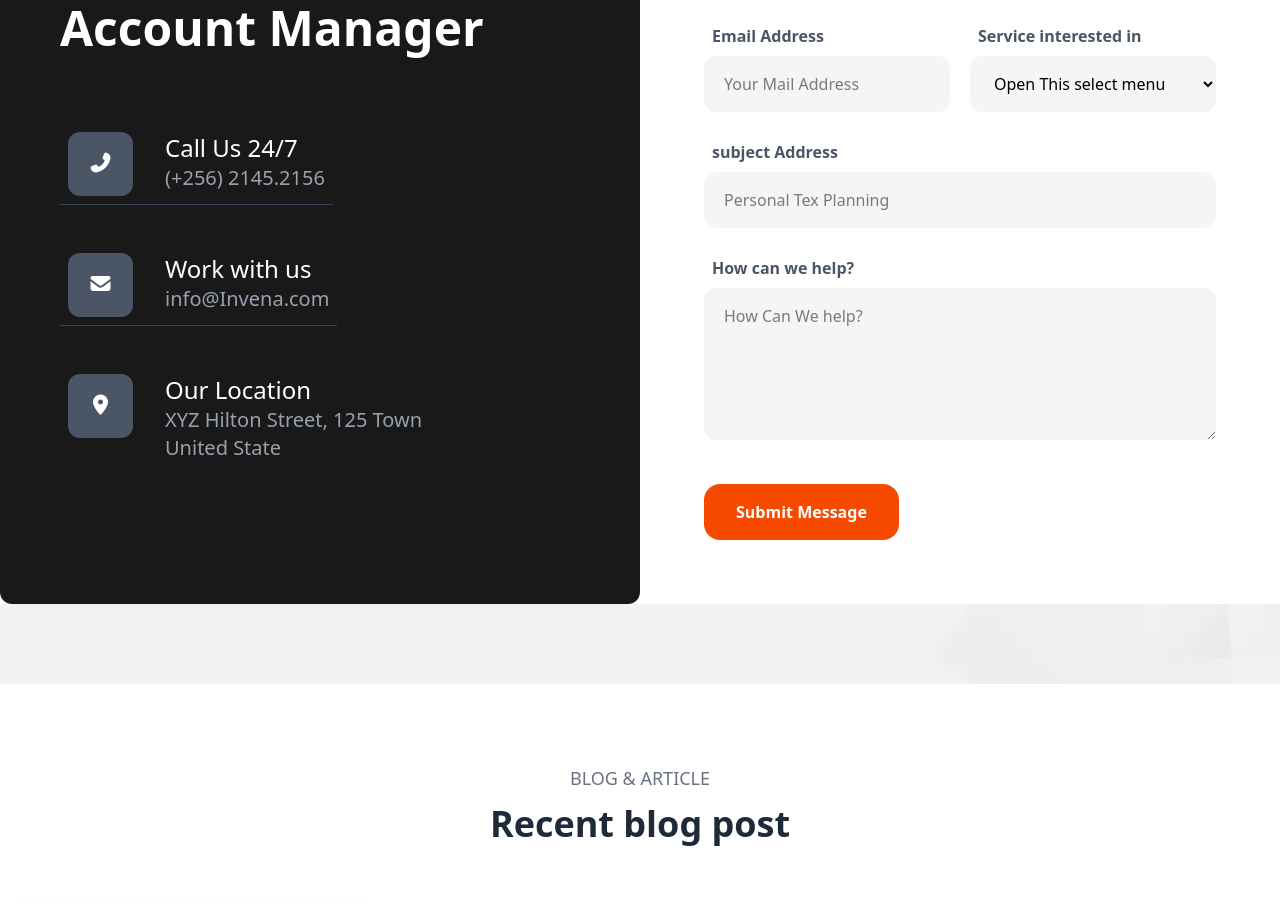
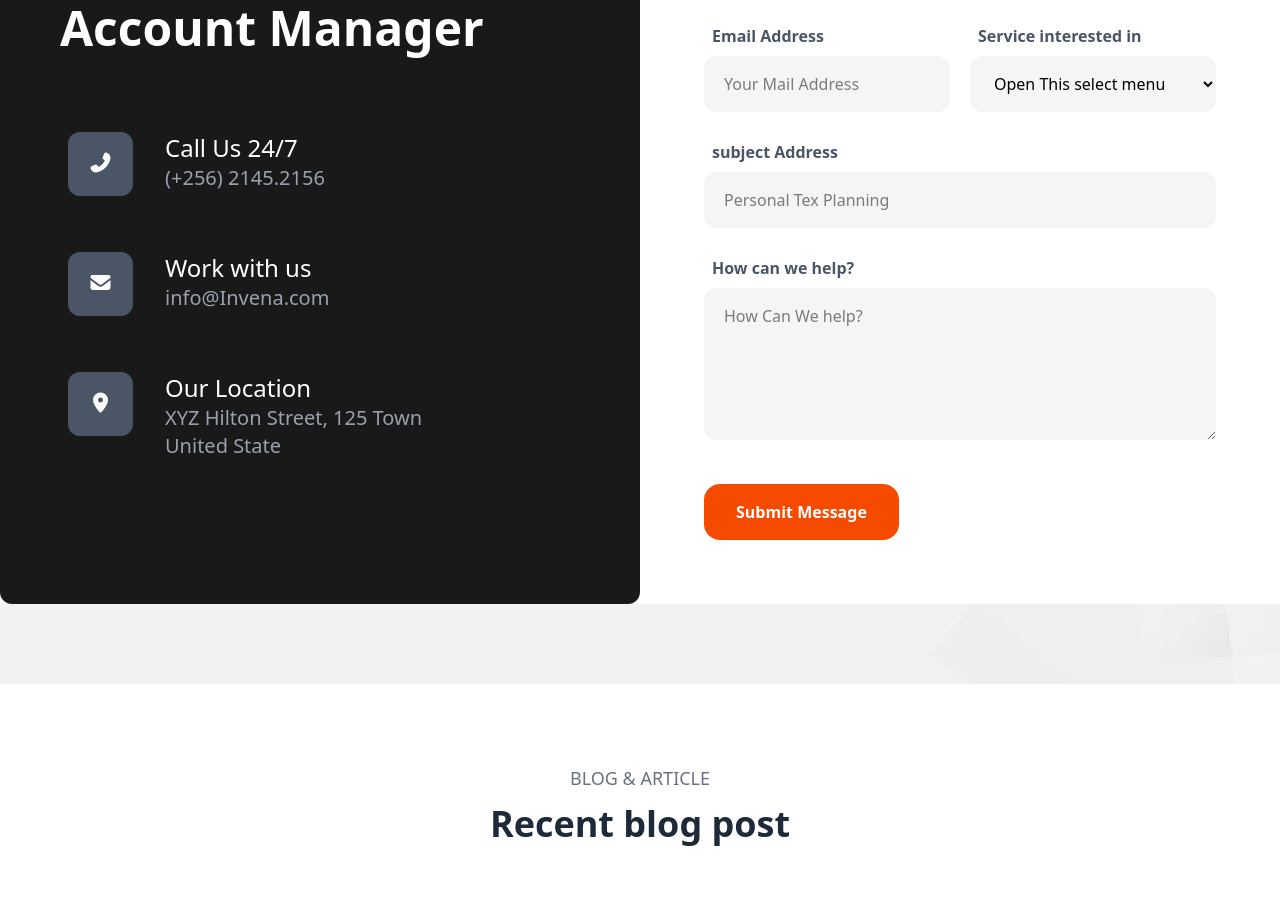
Before and after one commit to Parth-Kachariya/InvenaBusinessSolution-Tailwind, a website: page index.html in a window 1280 px wide. Shown: the part 3633-4536 px from the top of the page. Drawn offline with Linux system fonts and the light colour scheme; files whose address does not match are found by name.

Commit message:
Update || 05-04

```diff
--- a/index.html
+++ b/index.html
@@ -316,7 +316,7 @@
                     </div>
                     <div class="flex flex-col gap-5 lg:gap-10">
                         <!-- Call -->
-                        <div class="flex gap-8 w-fit p-2 border-b border-gray-700">
+                        <div class="flex gap-8 w-full p-2 border-b lg:border-0 border-gray-700">
                             <span class="p-5 h-fit bg-gray-600 rounded-xl"><i
                                     class="fa-solid fa-phone-flip text-xl"></i></span>
                             <div>
@@ -325,7 +325,7 @@
                             </div>
                         </div>
                         <!-- Mail -->
-                        <div class="flex gap-8  w-fit p-2 border-b border-gray-700">
+                        <div class="flex gap-8 w-full p-2 border-b lg:border-0 border-gray-700">
                             <span class="p-5 h-fit bg-gray-600 rounded-xl"><i
                                     class="fa-solid fa-envelope text-xl"></i></span>
                             <div>
@@ -334,7 +334,7 @@
                             </div>
                         </div>
                         <!-- Location -->
-                        <div class="flex gap-8 w-fit p-2 border-b lg:border-0 border-gray-700">
+                        <div class="flex gap-8 w-full p-2 border-b lg:border-0 border-gray-700">
                             <span class="p-5 h-fit bg-gray-600 rounded-xl"><i
                                     class="fa-solid fa-location-dot text-xl"></i></span>
                             <div>
```
Also changed, not shown: src/output.css.
